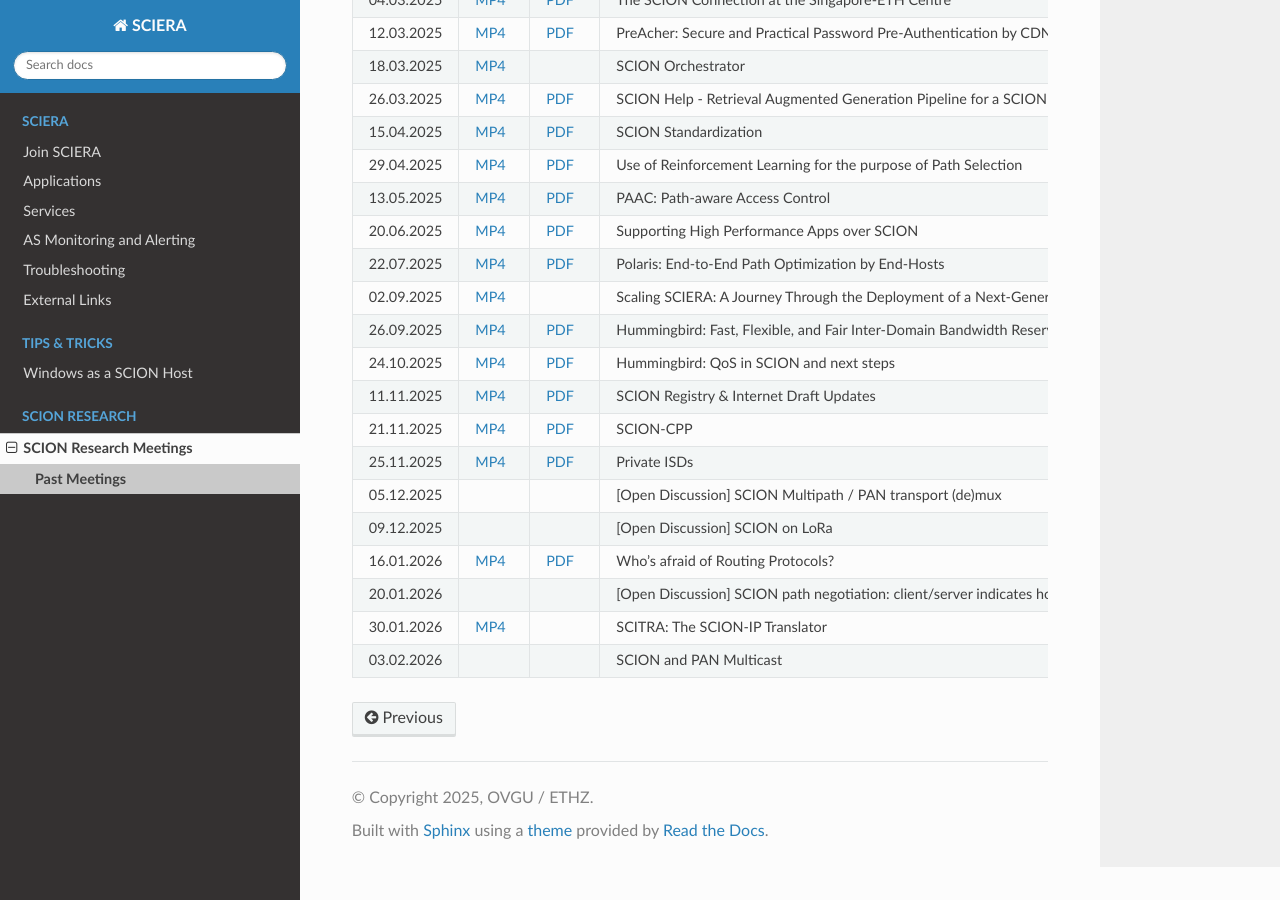
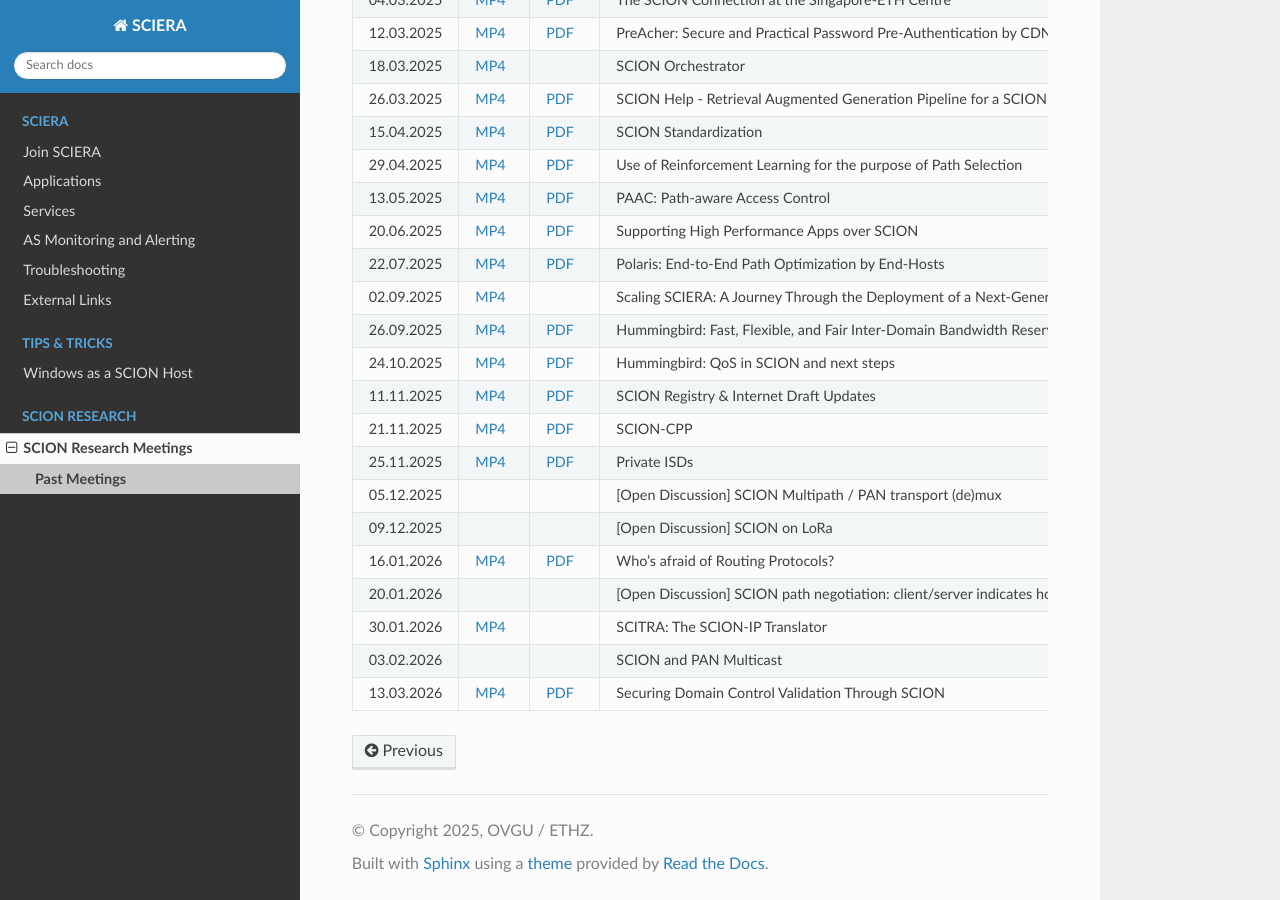
Before and after one commit to netsys-lab/scion-education-network-documentation, a Sphinx documentation site: the page built from docs/source/scion-research/meetings/past.rst, in a window 1280 px wide and 900 px high, scrolled down 785 px. Built offline with Sphinx 7.4.7 and the Read the Docs theme 3.1.0, drawn with Linux system fonts in a browser that asks for light colours.

Commit message:
Add video and slides. (#37)

```diff
--- a/docs/source/scion-research/meetings/past.rst
+++ b/docs/source/scion-research/meetings/past.rst
@@ -237,3 +237,9 @@ We keep an archive of past SCION research meetings:
       - SCION and PAN Multicast
       - Marten Gartner (OVGU Magdeburg)
       -
+    * - 13.03.2026
+      - `MP4 <https://drive.google.com/file/d/1Rxv0g-wWsxZKrWhDtSYiihWBe4d42F5F/view>`__
+      - `PDF <https://drive.google.com/file/d/18EcUnSbZmj7k4RHPOCKjR5aQAVIb2Sa-/view>`__
+      - Securing Domain Control Validation Through SCION
+      - Cyrill Krähenbühl (ETH Zurich)
+      -
```
